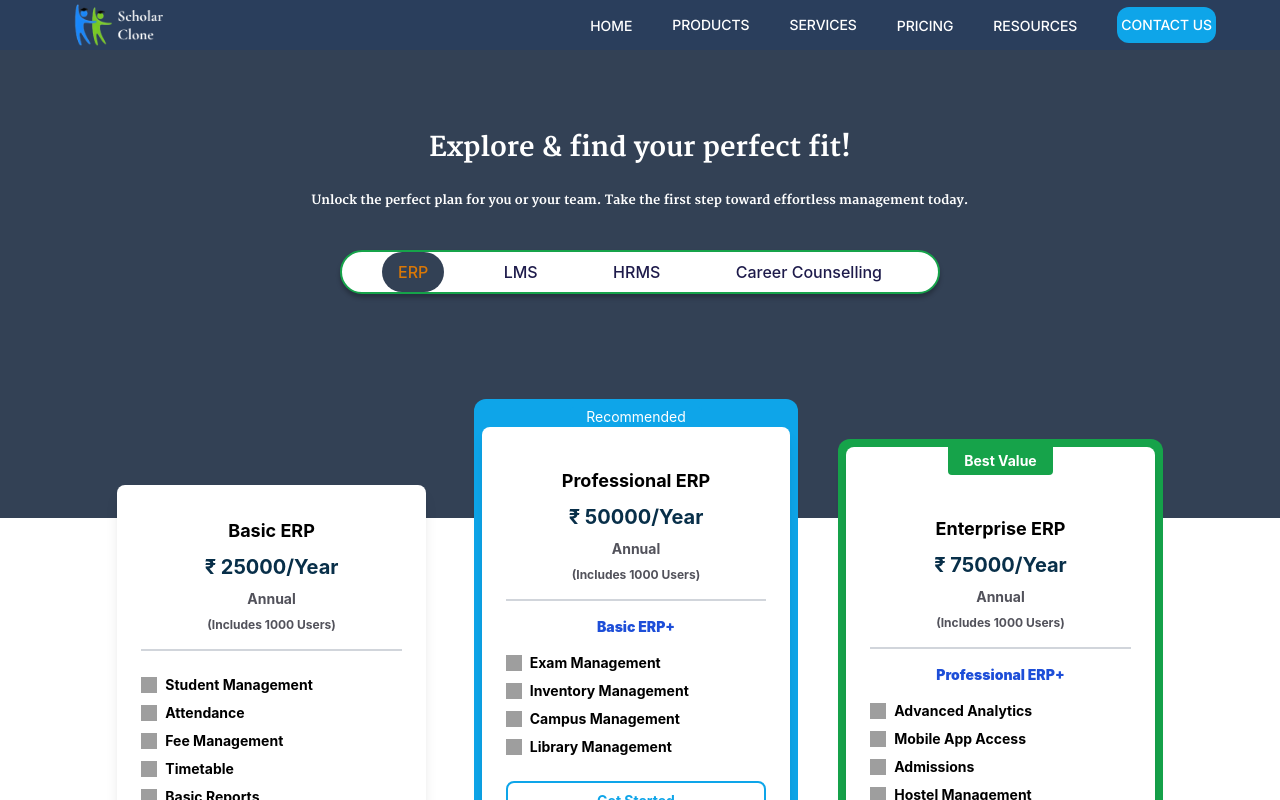
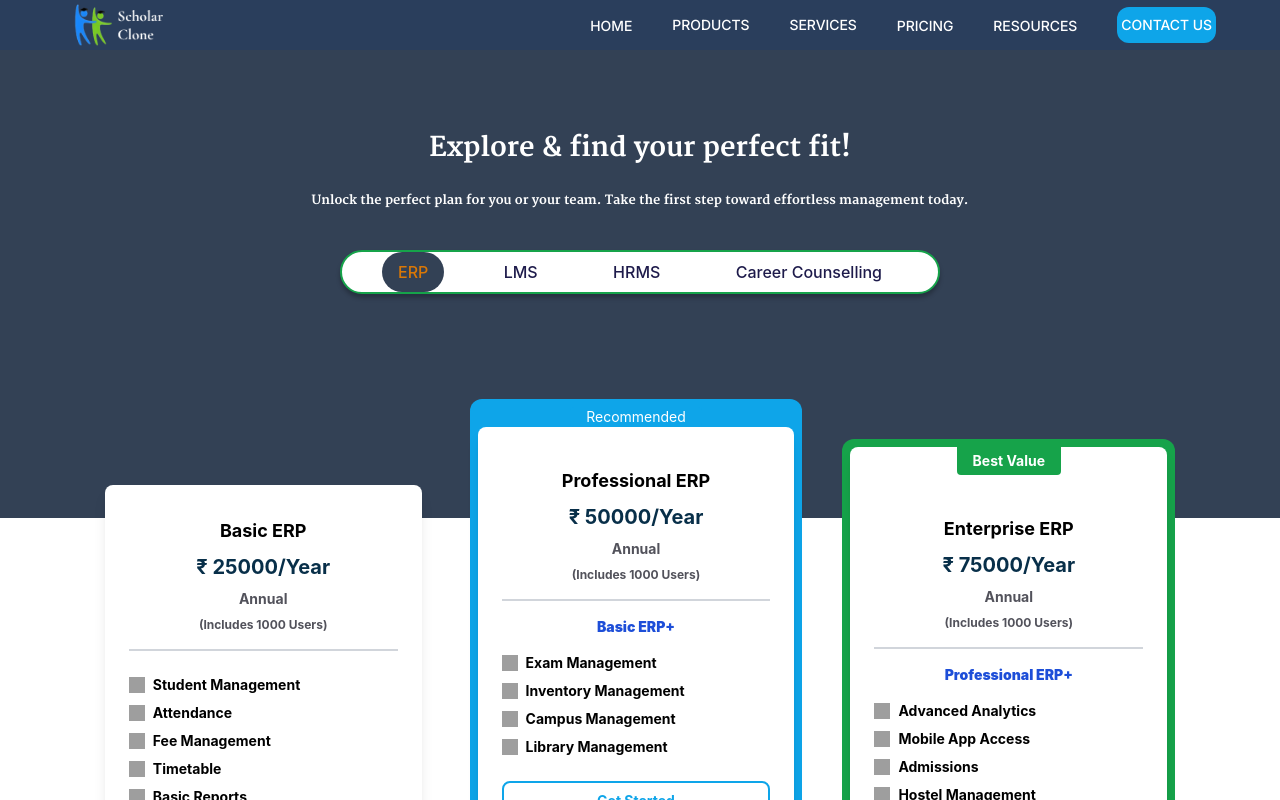
Before and after one commit to AJprSINGH/triz_app, a Next.js app: page /Pricing/PricingSection in a window 1280 px wide. Shown: the top 800 px of the page. Built offline with nearby package versions, Linux system fonts and the light colour scheme; grey boxes are pictures that could not be loaded; a web font is replaced by a local one.

Commit message:
Check 85

```diff
--- a/src/pages/Pricing/PricingSection.jsx
+++ b/src/pages/Pricing/PricingSection.jsx
@@ -295,7 +295,7 @@ function PricingSection() {
         </div>
       </div>
       <div className="z-10 self-center lg:-mt-[244px] lg:ml-4 lg:mr-6 w-full max-w-full max-md:mt-0 max-md:max-w-full sm:mt-0 sm:ml-0 sm:mr-0 sm:mb-10">
-          <div className="lg:flex lg:gap-10 justify-center items-center lg:w-full lg:min-h-screen sm:block sm:w-full sm:px-4 sm:gap-4">
+          <div className="lg:flex lg:gap-10 lg:px-0 justify-center items-center lg:w-full lg:min-h-screen sm:block sm:w-full sm:px-4 sm:gap-4">
             {pricingData[selectedCategory]?.map((plan, index) => (
               <PricingCard key={index} {...plan} />
             ))}
```
